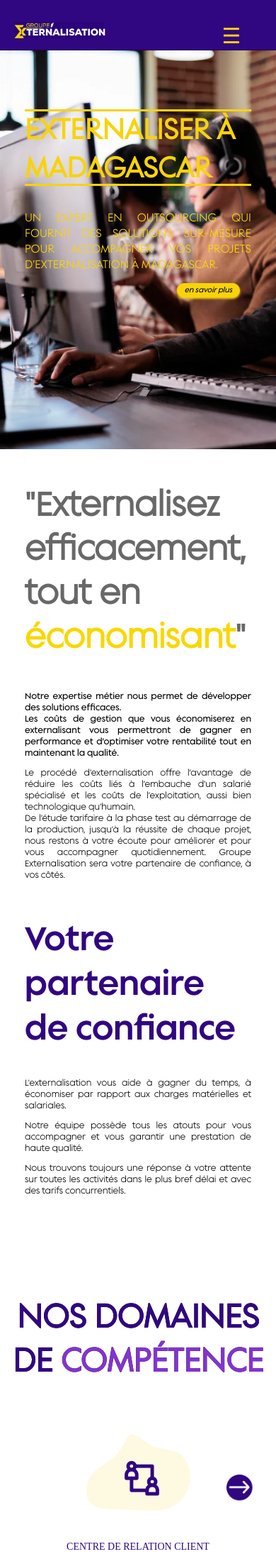
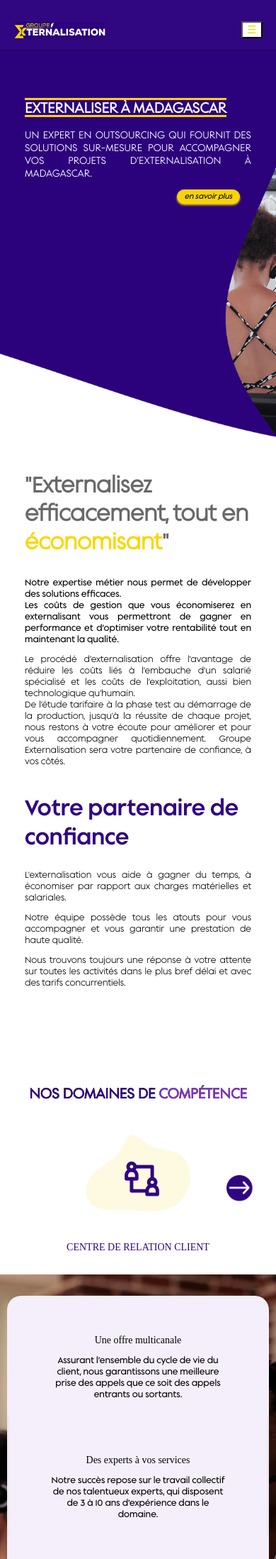
Before and after one commit to gpu-odilon/site-GPE, a PHP site: page / in a window 390 px wide. Shown: the top 2197 px of the page at 71% size. Run offline with PHP 8.4, Linux system fonts and the light colour scheme; some libraries are stand-ins or nearby versions; some web fonts are replaced.

Commit message:
commit version menu mobile

```diff
--- a/css/style.css
+++ b/css/style.css
@@ -291,10 +292,9 @@ header {
 }
 
 .hero-home-bg {
-  /*background-image: url('../images/Hero-home-background-image.png');*/
-  background-image: url('../images/banner2.webp');
+  background-image: url('../images/Hero-home-background-image.png');
   height: 100%;
-  background-position: inherit;
+  background-position: bottom;
   background-repeat: no-repeat;
   background-size: cover;
   position: relative;
@@ -513,6 +513,11 @@ select {
     width: 100%;
   }
 
+#myBtn{
+  background: white;
+    color: #f8d700;
+    font-size: 15px;
+}
   .menu-navigation.responsive li {
     float: none;
     display: block;
@@ -545,7 +550,7 @@ select {
 }
 
 .hero-title {
-  color: #f7d30b;
+  color: #fff;
   position: relative;
 }
 
@@ -571,7 +576,26 @@ select {
 
 @media screen and (max-width: 769px) {
   .hero-title p {
-    font-size: 1em;
+    font-size: 14px;
+  }
+  .hero-title h1 {
+    font-size: 20px;
+  }
+  h3.slogan{
+    font-size: 30px!important;
+  }
+  h2{
+    font-size: 30px!important;
+  }
+  h3{
+    font-size: 20px;
+  }
+  .competance-container {
+    -ms-transform: initial!important;
+    transform: initial!important;
+  }
+  .wrappermobile{
+    padding: 30px 10px!important;
   }
 }
 
@@ -786,8 +810,8 @@ button.service-carousel-next {
   align-items: flex-end;
 }*/
 .divider-home {
-  background-image: url('../images/Home-bakcground-2.png');
-  height: 110%;
+  background-image: url('../images/banner2.webp');
+  height: 100%;
   background-position: center;
   background-repeat: no-repeat;
   background-size: cover;
@@ -808,10 +832,10 @@ button.service-carousel-next {
 }
 
 .competance-container {
-  position: absolute;
-  top: 37%;
-  -ms-transform: translateY(-50%);
-  transform: translateY(-50%);
+/*  position: absolute;
+  top: 37%;*/
+  -ms-transform: translateY(100%);
+  transform: translateY(100%);
 }
 
 .row-competance {
@@ -1259,6 +1287,15 @@ a.btn-secondary:hover {
     margin-top: 10px;
     margin-bottom: 10px;
   }
+  body, html {
+    height: 100%;
+    overflow-x: clip;
+}
+}
+
+
+@media screen and (max-width:769px){
+
 }
 
 /*Section Centre de relation client*/
--- a/index.php
+++ b/index.php
@@ -17,31 +17,58 @@
                <a href="index.php">
                <img class="logo"  id="myLogo" src="images/logo.png" alt="GROUPE EXTERNALISATION"/>
                </a>
-                    <span class="mobile-btn"><a href="javascript:void(0);" class="icon" onclick="toggleNavFunction()">&#9776;</a></span>
+               <span class="mobile-btn"><button id="myBtn">&#9776;</button></span>
+               <!-- The Modal -->
+               <div id="myModal" class="modal2">
+                  <!-- Modal content -->
+                  <div class="modal-content-mobile">
+                     <span class="closed1">&times;</span>
+                     <div class="content-mobile2">
+                        <button class="accordion1">
+                            <li> <a href="index.php">ACCUEIL</a></li>
+                        </button>
+                            <button class="accordion click-mob">SERVICES</button>
+                            <div class="panel">
+                              <ul>
+                                  <li>
+                                    <a href="centre-de-relation-client.php">CENTRE DE RELATION CLIENT</a>
+                                  </li>
+                                  <li>
+                                    <a href="#">ASSISTANAT</a>
+                                  </li>
+                                  <li>
+                                    <a href="comptabilite.php">COMPTABILITÉ</a>
+                                  </li>
+                                  <li>
+                                     <a href="bpo-processus-metiers.php">BPO & PROCESSUS DE METIER</a>
+                                  </li>
+                              </ul>
+                            </div>
+
+                            <button class="accordion1">
+                            <li> <a href="nous-recrutons.php">RECRUTEMENT</a></li>
+                        </button>
+                     </div>
+                  </div>
+               </div>
                <nav class="menu-navigation row" id="menuNavigation">
-
                   <li> <a class="active" id="activeNav" href="index.php">ACCUEIL</a></li>
-
                   <div class="dropdown" id="dropScroll">
                      <li><a href="nos-services.php">SERVICE</a></li>
                      <div class="dropdown-content" id="drop-subNav">
-
                         <div class="sub-left">
                            <a href="centre-de-relation-client.php">CENTRE DE RELATION CLIENT</a>
                            <a href="#">ASSISTANAT</a>
-
                         </div>
                         <div class="sub-center">
                            <a href="comptabilite.php">COMPTABILITÉ</a>
                            <a href="bpo-processus-metiers.php">BPO & PROCESSUS DE METIER</a>
                         </div>
                         <div class="sub-right">
-
                            <a href="webmarketing.php">WEBMARKETING</a>
                            <a href="pao-conception-graphique.php">PAO & CONCEPTION GRAPHIQUE</a>
                         </div>
                      </div>
-
                   </div>
                   <li> <a href="nous-recrutons.php">RECRUTEMENT</a></li>
                   <li>
@@ -50,7 +77,7 @@
                         <option value="en">EN</option>
                      </select>
                   </li>
-                        <span class="mobile-close-btn"><a href="javascript:void(0);" class="icon" onclick="toggleNavFunction()">&times;</a></span>
+                  <!-- <span class="mobile-close-btn"><a href="javascript:void(0);" class="icon" onclick="toggleNavFunction()">&times;</a></span> -->
                </nav>
             </div>
             <!--Section Hero-->
@@ -106,22 +133,17 @@
          <div class="service-carousel-container">
             <div class="service-carousel-inner">
                <div class="track">
-
                   <div class="flip-box service-card-container" data-aos="fade-up"
                      data-aos-duration="3000">
                      <div class="flip-box-inner service-card">
-
                         <div class="card-img"><a href="centre-de-relation-client.php"><img src="images/icon-comp1.png" alt=""></a></div>
                         <div class="card-title"><a href="centre-de-relation-client.php"><span>CENTRE DE RELATION CLIENT</span></a></div>
-
                         <div class="flip-box-back">
                            <div class="card-title center-caption"><a href="centre-de-relation-client.php"><span>CENTRE DE RELATION CLIENT</span></a></div>
                            <div class="card-img"><a href="centre-de-relation-client.php"><img src="images/icon-comp1.png" alt=""></a></div>
                         </div>
                      </div>
                   </div>
-
-
                   <div class="flip-box service-card-container" data-aos="fade-up"
                      data-aos-duration="3000">
                      <div class="flip-box-inner service-card">
@@ -133,7 +155,6 @@
                         </div>
                      </div>
                   </div>
-
                   <div class="flip-box service-card-container" data-aos="fade-up"
                      data-aos-duration="3000">
                      <div class="flip-box-inner service-card">
@@ -145,8 +166,6 @@
                         </div>
                      </div>
                   </div>
-
-
                   <div class="flip-box service-card-container" data-aos="fade-up"
                      data-aos-duration="3000">
                      <div class="flip-box-inner service-card">
@@ -158,7 +177,6 @@
                         </div>
                      </div>
                   </div>
-
                   <div class="flip-box service-card-container" data-aos="fade-up"
                      data-aos-duration="3000">
                      <div class="flip-box-inner service-card">
@@ -170,7 +188,6 @@
                         </div>
                      </div>
                   </div>
-
                   <div class="flip-box service-card-container" data-aos="fade-up"
                      data-aos-duration="3000">
                      <div class="flip-box-inner service-card">
@@ -182,7 +199,6 @@
                         </div>
                      </div>
                   </div>
-
                </div>
             </div>
             <div class="service-carousel-nav">
@@ -190,18 +206,17 @@
                <button class="service-carousel-next"></button>
             </div>
          </div>
-
       </div>
       <!--Section image diviseur-->
       <div class="divider-home">
-            <div class="wrapper">
+         <div class="wrapper wrappermobile">
             <div class="competance-container">
                <div class="row-competance">
-                        <div class="item-competance" data-aos="zoom-in" data-aos-duration="1000">
+                  <div class="item-competance" data-aos="zoom-in" data-aos-duration="3000">
                      <span>Une offre multicanale</span>
                      <p>Assurant l’ensemble du cycle de vie du client, nous garantissons une meilleure prise des appels que ce soit des appels entrants ou sortants.</p>
                   </div>
-                        <div class="item-competance item-competance-border" data-aos="zoom-in" data-aos-duration="1500">
+                  <div class="item-competance item-competance-border" data-aos="zoom-in" data-aos-duration="3000">
                      <span>Des experts à vos services</span>
                      <p>Notre succès repose sur le travail collectif de nos talentueux experts, qui disposent de 3 à 10 ans d’expérience dans le domaine.</p>
                   </div>
```
Also changed, not shown: other parts of css/style.css (+149 -2 lines), js/stiky-header.js (+42 -0 lines), js/scripts.js (line endings or trailing spaces). Lines whose indentation alone changed are shown as unchanged.
